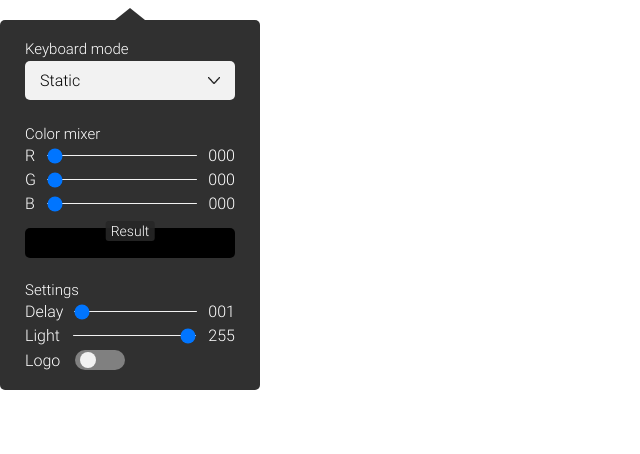
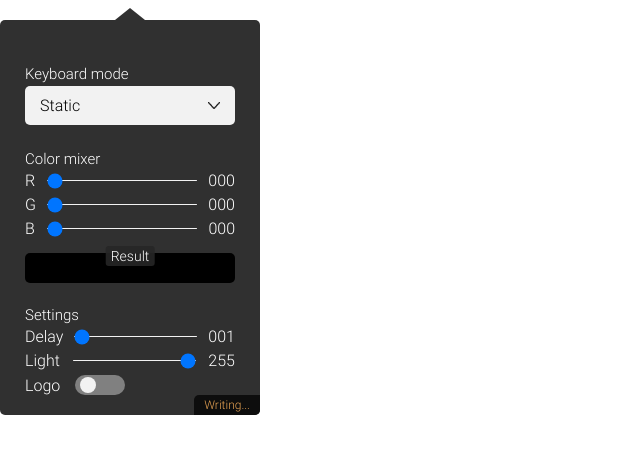
Before and after one commit to BlvckBytes/RazerControl, a website: page index.html in a window 1280 px wide. Shown: the whole page, without its empty margins (0-640 px from the left). Drawn offline with Linux system fonts and the light colour scheme; no server answers.

Commit message:
Added writing visual, modified readme

```diff
--- a/app.js
+++ b/app.js
@@ -14,7 +14,7 @@ const mb = menubar( {
   browserWindow: {
     frame: false,
     width: 255,
-    height: 410,
+    height: 415,
     hasShadow: true,
     transparent: true,
     resizable: false,
--- a/index.html
+++ b/index.html
@@ -16,6 +16,12 @@
 
         <!-- Page-wrapper (used in dev-phase and for change event) -->
         <div id="wrapper">
+
+            <!-- Update state -->
+            <div id="status-meter">
+                <p>Up to date</p>
+                <img src="web_resources/images/tick.png" alt="tick">
+            </div>
 
             <!-- Dropdown control block -->
             <div class="control-block">
--- a/web_resources/scripts/changeWatcher.js
+++ b/web_resources/scripts/changeWatcher.js
@@ -16,6 +16,7 @@ document.addEventListener( "DOMContentLoaded", () => {
   let lastTimeout;
 
   function update( e ) {
+    setStatusMeter( false );
 
     // Update result color
     let r = rVal.value, g = gVal.value, b = bVal.value;
@@ -120,12 +121,32 @@ document.addEventListener( "DOMContentLoaded", () => {
       // Error message from server, display if exists
       if( req.response.startsWith( "ERR" ) )
         window.alert( req.response );
+
+      setStatusMeter( true );
     };
-
-    console.log( params );
 
     req.open( "GET", "http://localhost:9138/exec?command=" + params );
     req.send();
+  }
+
+  /**
+   * Sets the bottom right status meter to writing or done
+   * @param status False is writing, true done
+   */
+  function setStatusMeter( status) {
+    const meter = document.getElementById( "status-meter" );
+
+    // True - it's up to date
+    if( status ) {
+      meter.classList.remove( "status-meter-active" );
+      meter.querySelector( "p" ).innerHTML = "Up to date";
+    }
+
+    // False - writing to keyboard
+    else {
+      meter.classList.add( "status-meter-active" );
+      meter.querySelector( "p" ).innerHTML = "Writing...";
+    }
   }
 
   // Listen for changes on logo switch
--- a/web_resources/styles/master.sass
+++ b/web_resources/styles/master.sass
@@ -224,3 +224,41 @@ body
 
       & ~ .switch-body span
         transform: translateX( 23.5px )
+
+/////////////////////////////
+//     STATUS METER       //
+////////////////////////////
+
+#status-meter
+  padding: 3px 10px
+  font-size: 12px
+  display: flex
+  align-items: center
+  background: lighten( #000, 5% )
+  color: #58C93D
+  position: absolute
+  bottom: 0
+  right: 0
+  border-top-left-radius: 5px
+  border-bottom-right-radius: 5px
+
+  & img
+    width: 10px
+    margin-left: 8px
+    animation: tick_hover 1600ms ease-in-out infinite
+    margin-top: 3.5px
+
+@keyframes tick_hover
+  0%
+    transform: translateY( 0 )
+  50%
+    transform: translateY( -3px )
+  100%
+    transform: translateY( 0 )
+
+
+.status-meter-active
+  color: #E8A353 !important
+
+  & img
+    display: none !important
```
Also changed, not shown: README.md, web_resources/images/tick.png (added), web_resources/styles/master.css, 1 other file.
